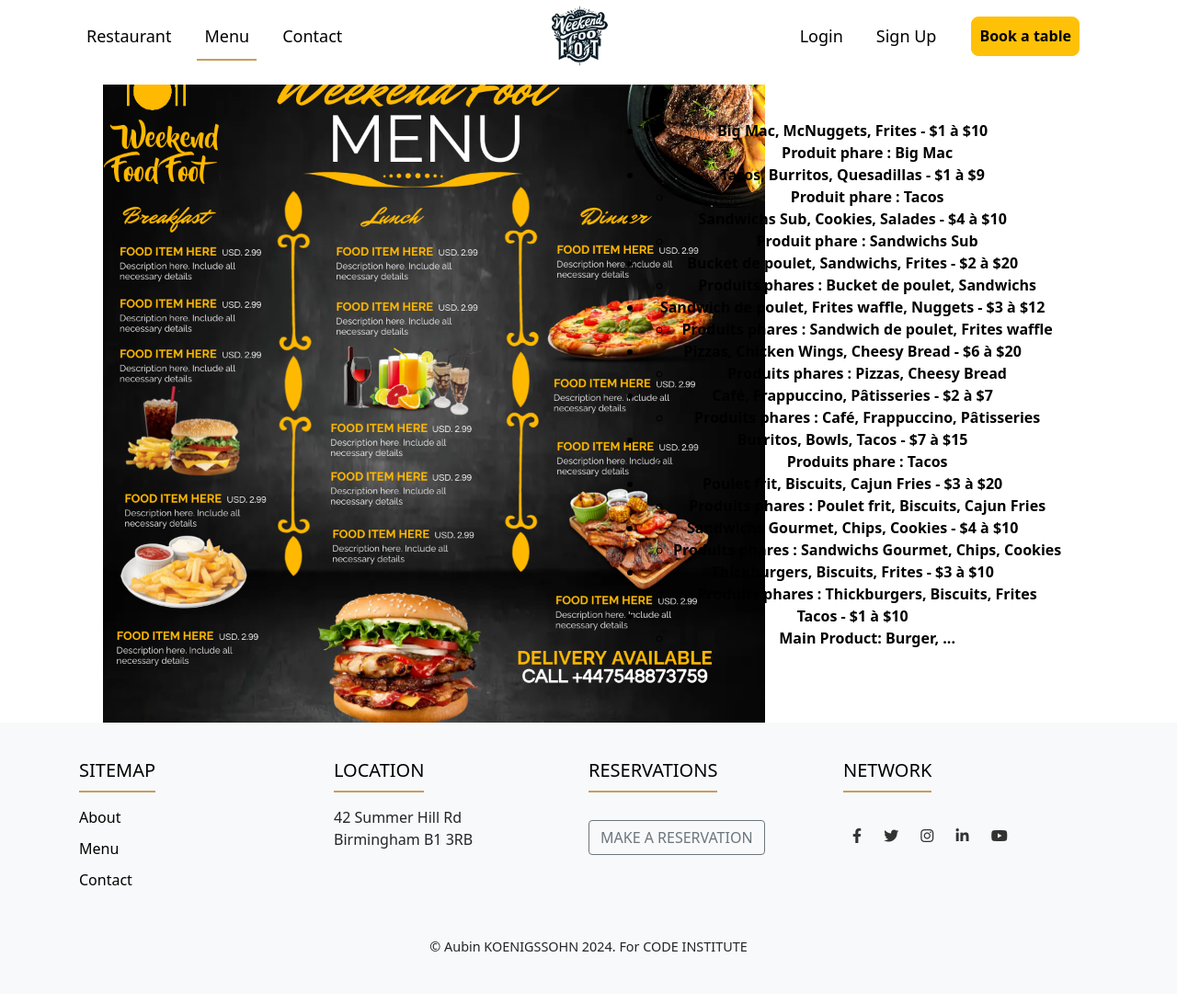
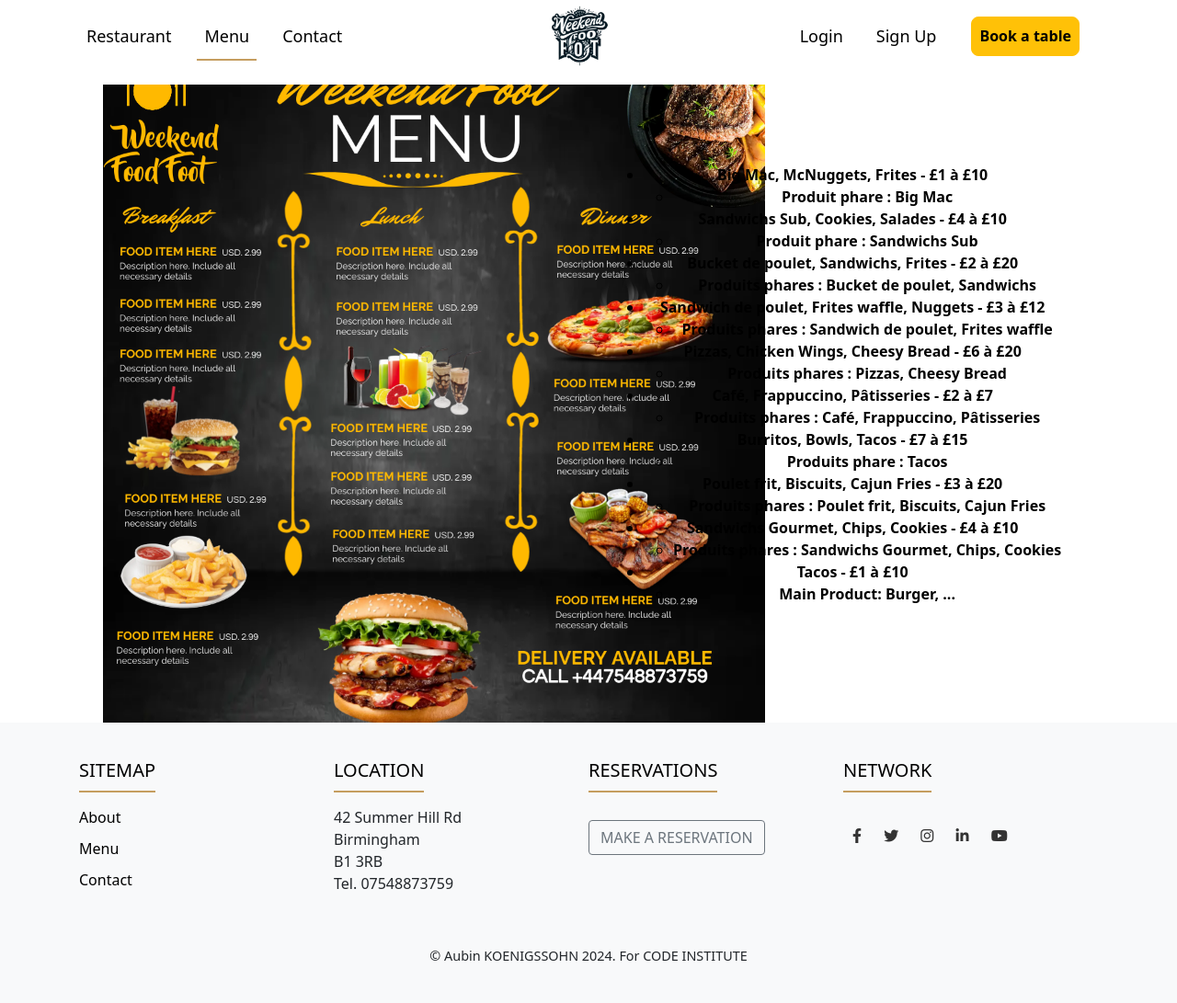
Before and after one commit to Mvogtsinga/week-food-foot, a Django app: page /foods/ in a window 1280 px wide. Shown: the part 14-1105 px from the top of the page at 92% size. Before the commit the page ends 1049 px from the top, so only its background shows below. Run offline with Django 5.2, Linux system fonts and the light colour scheme; some libraries are stand-ins or nearby versions.

Commit message:
update static files

```diff
--- a/weekendfoodfoot/static/css/style.css
+++ b/weekendfoodfoot/static/css/style.css
@@ -271,7 +271,7 @@
 @media screen and (min-width: 769px) {
     .section-bg-6 {
         position: relative;
-        background-image: url('../images/Servant.jpg'); /* Remplacez par le chemin de votre image */
+        background-image: url('../images/Chefs_team.jpg'); /* Remplacez par le chemin de votre image */
         background-size: contain; /* Couvre entièrement la section avec l'image */
         background-position: left; /* Centre l'image */
         background-repeat: no-repeat;
--- a/weekendfoodfoot/templates/base.html
+++ b/weekendfoodfoot/templates/base.html
@@ -101,7 +101,7 @@
 
                 <div class="col-12 col-md-3 footer-section">
                     <h5>LOCATION</h5>
-                    <p>42 Summer Hill Rd <br>Birmingham B1 3RB</p>
+                    <p>42 Summer Hill Rd <br>Birmingham <br>B1 3RB<br>Tel. 07548873759</p>
                 </div>
 
                 <div class="col-12 col-md-3 footer-section">
--- a/weekendfoodfoot/templates/contact.html
+++ b/weekendfoodfoot/templates/contact.html
@@ -4,7 +4,7 @@
 <div class="container mt-5 mb-5">
     <div class="row">
         <div class="col-md-8 mx-auto">
-            <h1 class="mb-4">Contactez Nous</h1>
+            <h1 class="mb-4">Contact us</h1>
             {% if messages %}
                 <div class="alert alert-dismissible fade show" role="alert">
                     {% for message in messages %}
@@ -14,7 +14,7 @@
                 </div>
             {% endif %}
 
-            <p>Questions or special requests? do not hesitate to contact us via a call or use our form <a href="tel:0792515600">07 9251 5600</a> or email us at <a href="mailto:mvogtsinga@gmail.com">mvogtsinga@gmail.com</a></p>
+            <p>Questions or special requests? do not hesitate to contact us via a call  <a href="tel:0792515600">07 9251 5600</a> or email us at <a href="mailto:mvogtsinga@gmail.com">mvogtsinga@gmail.com</a>or use our form</p>
             <p>We will respond as soon as possible</p>
 
             <form method="post">
--- a/weekendfoodfoot/templates/foods.html
+++ b/weekendfoodfoot/templates/foods.html
@@ -14,63 +14,52 @@
             <div class="col-md-6">
                 <div class="text-black p-3 d-flex flex-column justify-content-center align-items-start">
                     <ul>
-                        <li>Big Mac, McNuggets, Frites - $1 à $10
+                        <li>Big Mac, McNuggets, Frites - £1 à £10
                             <ul>
                                 <li>Produit phare : Big Mac</li>
                             </ul>
                         </li>
-
-                        <li>Tacos, Burritos, Quesadillas - $1 à $9
-                            <ul>
-                                <li>Produit phare : Tacos</li>
-                            </ul>
-                        </li>
-                        <li>Sandwichs Sub, Cookies, Salades - $4 à $10
+                        <li>Sandwichs Sub, Cookies, Salades - £4 à £10
                             <ul>
                                 <li>Produit phare : Sandwichs Sub</li>
                             </ul>
                         </li>
-                        <li>Bucket de poulet, Sandwichs, Frites - $2 à $20
+                        <li>Bucket de poulet, Sandwichs, Frites - £2 à £20
                             <ul>
                                 <li>Produits phares : Bucket de poulet, Sandwichs</li>
                             </ul>
                         </li>
-                        <li>Sandwich de poulet, Frites waffle, Nuggets - $3 à $12
+                        <li>Sandwich de poulet, Frites waffle, Nuggets - £3 à £12
                             <ul>
                                 <li>Produits phares : Sandwich de poulet, Frites waffle</li>
                             </ul>
                         </li>
-                        <li>Pizzas, Chicken Wings, Cheesy Bread - $6 à $20
+                        <li>Pizzas, Chicken Wings, Cheesy Bread - £6 à £20
                             <ul>
                                 <li>Produits phares : Pizzas, Cheesy Bread</li>
                             </ul>
                         </li>
-                        <li>Café, Frappuccino, Pâtisseries - $2 à $7
+                        <li>Café, Frappuccino, Pâtisseries - £2 à £7
                             <ul>
                                 <li>Produits phares : Café, Frappuccino, Pâtisseries</li>
                             </ul>
                         </li>
-                        <li>Burritos, Bowls, Tacos - $7 à $15
+                        <li>Burritos, Bowls, Tacos - £7 à £15
                             <ul>
                                 <li>Produits phare : Tacos</li>
                             </ul>
                         </li>
-                        <li>Poulet frit, Biscuits, Cajun Fries - $3 à $20
+                        <li>Poulet frit, Biscuits, Cajun Fries - £3 à £20
                             <ul>
                                 <li>Produits phares : Poulet frit, Biscuits, Cajun Fries</li>
                             </ul>
                         </li>
-                        <li>Sandwichs Gourmet, Chips, Cookies - $4 à $10
+                        <li>Sandwichs Gourmet, Chips, Cookies - £4 à £10
                             <ul>
                                 <li>Produits phares : Sandwichs Gourmet, Chips, Cookies</li>
                             </ul>
                         </li>
-                        <li>Thickburgers, Biscuits, Frites - $3 à $10
-                            <ul>
-                                <li>Produits phares : Thickburgers, Biscuits, Frites</li>
-                            </ul>
-                        </li>
-                        <li>Tacos - $1 à $10
+                        <li>Tacos - £1 à £10
                             <ul>
                                 <li>Main Product: Burger, ...</li>
                             </ul>
--- a/weekendfoodfoot/templates/index.html
+++ b/weekendfoodfoot/templates/index.html
@@ -45,7 +45,7 @@
                     <ul class="text-left mb-4">
                         <li>Reservations: "Plan your next culinary experience with us. Easily book online or by phone. We look forward to welcoming you."</li>
                         <li>Private Events: "Your event deserves a setting and menu to match. Discover our personalized offers to make your event unforgettable."</li>
-                        <li>Catering: "Bring the signature of [Restaurant Name] to your next event. Explore our catering options, designed to impress your guests."</li>
+                        <li>Catering: "Bring the signature of Weekend Food Foot to your next event. Explore our catering options, designed to impress your guests."</li>
                     </ul>
                 </div>
             </div>
@@ -67,8 +67,8 @@
                     <h1 class="text-center mb-4">About</h1>
                     <p class="text-justify mb-4">Discover our menus, designed to satisfy every palate. From traditional to contemporary, each dish tells a story and transports your senses on a unique culinary journey.</p>
                     <ul class="text-left mb-4">
-                        <li>History: "Founded in 2014, Weekend Food Foot was created with the ambition to offer innovative and varied cuisine. Our culinary journey is marked by the exploration of different cultures and flavors."</li>
-                        <li>Our Team: "Meet our team of talented chefs, led by AK, a culinary enthusiast with over 10 years of experience. Each brings their uniqueness and expertise to create memorable dishes."</li>
+                        <li>History: "Founded in 2023, Weekend Food Foot was created with the ambition to offer innovative and varied cuisine. Our culinary journey is marked by the exploration of different cultures and flavors."</li>
+                        <li>Our Team: "Meet our team of talented chefs, led by Aubin KOENIGSSOHN, a culinary enthusiast with over 2 years of experience. Each brings their uniqueness and expertise to create memorable dishes."</li>
                     </ul>
                     <a class="btn btn-primary btn-readmore" href="{% url 'about' %}">SEE MORE</a>
                 </div>
--- a/weekendfoodfoot/templates/login.html
+++ b/weekendfoodfoot/templates/login.html
@@ -5,7 +5,7 @@
     <div class="row justify-content-center align-items-center">
         <div class="col-md-4">
             <div class="card">
-                <h5 class="card-header text-center">Accès client</h5>
+                <h5 class="card-header text-center">For customer</h5>
                 <div class="card-body">
                     <!-- Afficher les messages -->
                     {% if messages %}
--- a/weekendfoodfoot/templates/reserve_table.html
+++ b/weekendfoodfoot/templates/reserve_table.html
@@ -41,8 +41,8 @@
                             <input id="time-{{ forloop.counter }}" type="time" name="time" value="{{ request.POST.time|default:'12:00' }}" class="form-control" required>
                         </div>
                         <div class="mb-3">
-                            <label for="duration-{{ forloop.counter }}" class="form-label">Duration of the reservation (2h max) :</label>
-                            <input id="duration-{{ forloop.counter }}" type="number" name="duration" min="1" max="2" value="{{ request.POST.duration|default:2 }}" class="form-control" required>
+                            <label for="duration-{{ forloop.counter }}" class="form-label">Duration of the reservation (6h max) :</label>
+                            <input id="duration-{{ forloop.counter }}" type="number" name="duration" min="1" max="6" value="{{ request.POST.duration|default:6 }}" class="form-control" required>
                         </div>
                         <button type="submit" class="btn btn-primary btn-readmore">Book</button>
                     </form>
--- a/weekendfoodfoot/urls.py
+++ b/weekendfoodfoot/urls.py
@@ -47,3 +47,7 @@
     path('reservation/cancel/<int:reservation_id>/', views.cancel_reservation, name='cancel_reservation'),
     path('reservation/cancel/confirmation/', views.cancel_confirmation, name='cancel_confirmation'),
 ]
+
+admin.site.index_title = "Weekend Food Foot"
+admin.site.site_header = "The Weekend Food Foot Admin"
+admin.site.site_title = "WeekendFoodFoot Restaurant"
```
Also changed, not shown: weekendfoodfoot/templates/about.html (+9 -8 lines), weekendfoodfoot/templates/account.html (+4 -4 lines).
